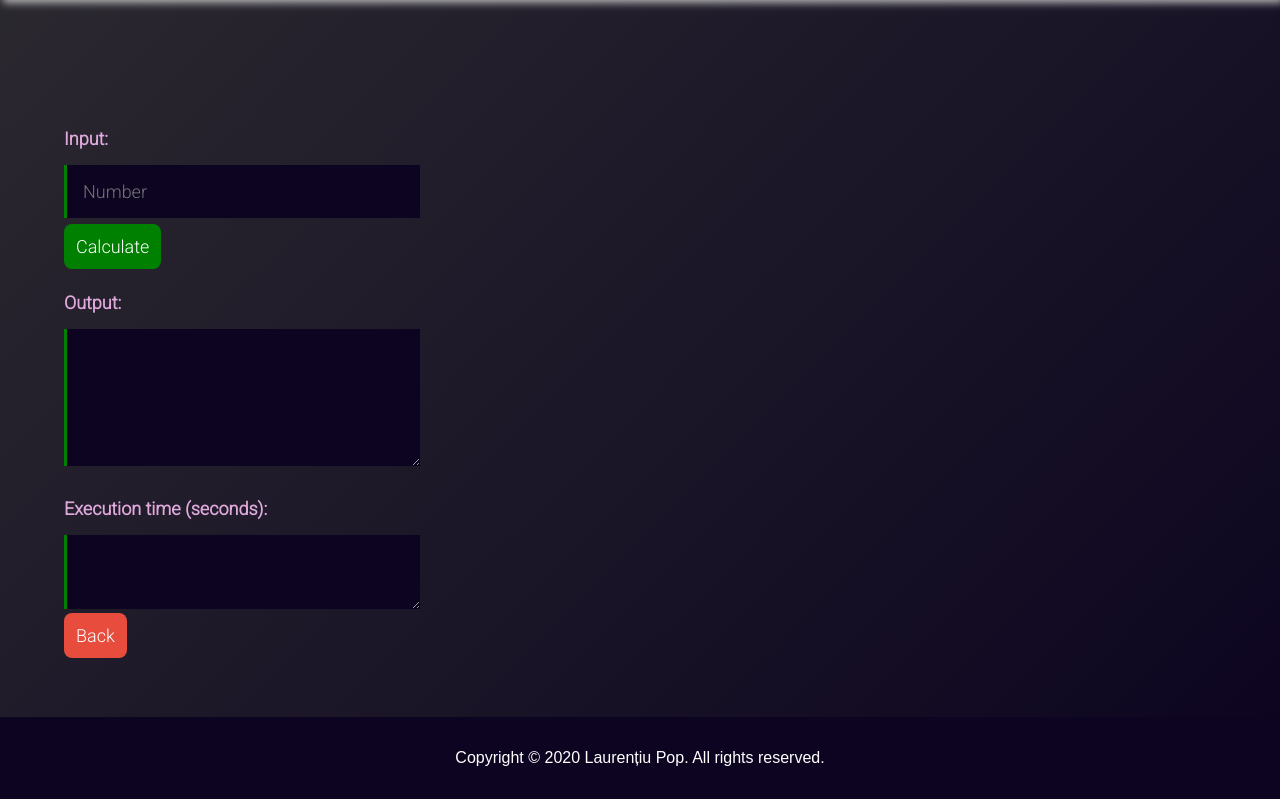
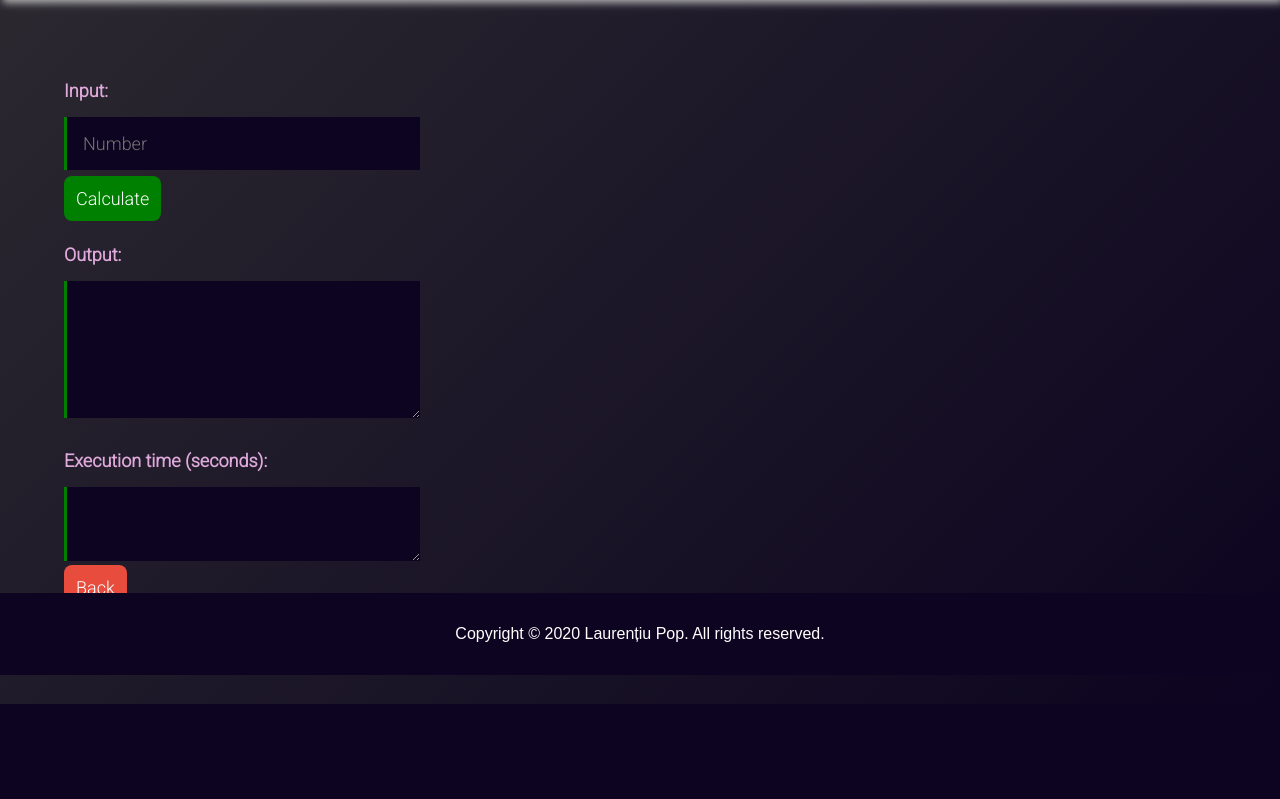
Before and after one commit to createNull/calculator-tool, a Flask app: page /Fibonacci/ in a window 1280 px wide. Shown: the part 125-924 px from the top of the page. After the commit the page ends 829 px from the top, so only its background shows below. Run offline with Flask 2, Linux system fonts and the light colour scheme.

Commit message:
Update the UI

```diff
--- a/app/static/algorithm.css
+++ b/app/static/algorithm.css
@@ -19,8 +19,9 @@ body {
 
 .calculator {
   display: flex;
-  flex-wrap: wrap;
+  /* flex-wrap: wrap; */
   padding: 4rem;
+  margin-bottom: 2.2rem;
 }
 
 .form-group {
--- a/app/static/footer.css
+++ b/app/static/footer.css
@@ -1,10 +1,10 @@
 .footer {
-  /* position: fixed; */
+  position: absolute;
   width: 100%;
   /* margin: 3rem 0 0; */
   background: #0c0420;
   padding: 2rem 0;
-
+  bottom: 0;
 }
 
 .footer-text {
--- a/app/static/header.css
+++ b/app/static/header.css
@@ -4,7 +4,7 @@
 }
 
 .site-title {
-  margin: 0 0 3rem;
+  /* margin: 0 0 3rem; */
   padding: 1em 0;
   font-size: 2.5em;
   font-weight: 300;
--- a/app/static/index.css
+++ b/app/static/index.css
@@ -16,6 +16,7 @@ body {
             #2c2a30 0%,
             #0c0420 100%);
     font-family: sans-serif;
+    /* position: relative; */
 }
 
 /* Cards */
```
Also changed, not shown: app/templates/index.html (+0 -7 lines), app/static/math.jpg (added), app/templates/algorithm.html (indentation only).
